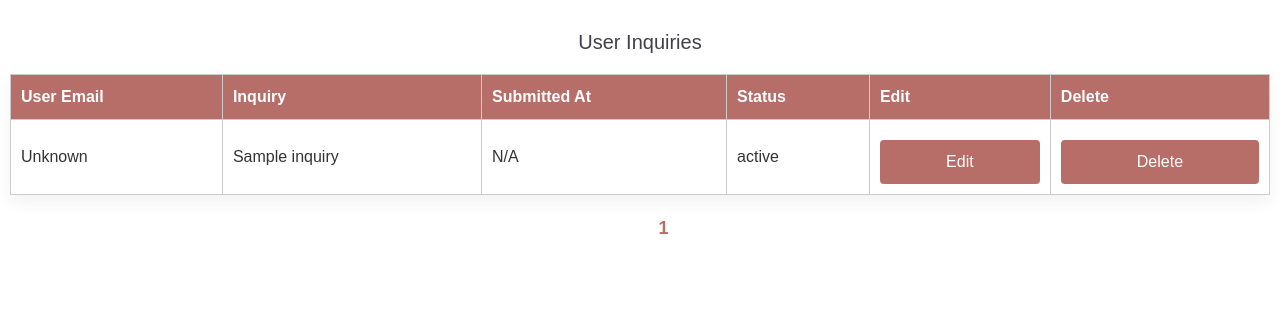
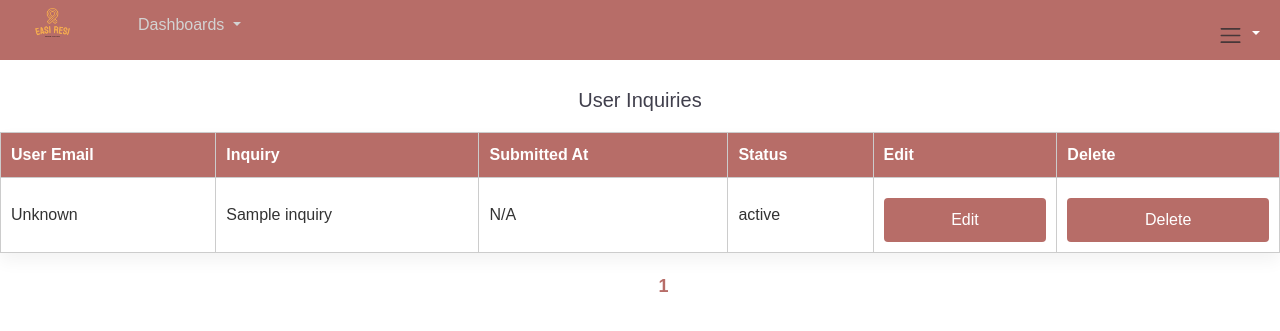
Before and after one commit to swin-adrian/PR-project, a Flask app: page /admin/viewinquiries in a window 1280 px wide. Shown: the top 331 px of the page. Run offline with Flask 3, Linux system fonts and the light colour scheme; a database or web service that is not in the repository returns one stand-in record (values such as "Sample title"); some libraries are stand-ins or nearby versions.

Commit message:
view inquiry

```diff
--- a/app/templates/viewinquiries.html
+++ b/app/templates/viewinquiries.html
@@ -12,14 +12,56 @@
     <script src="{{ url_for('static', filename='js/admin_inquiries.js') }}"></script>
     <!-- Additional CSS -->
     <link rel="stylesheet" type="text/css" href="{{ url_for('static', filename='css/edprovider_style.css') }}">
+
+
+    <header>
+  </header>
 </head>
+<nav class="navbar navbar-expand-lg navbar-light">
+  <div class="container-fluid navi_menu">
+      <a href="/" class="logo">
+          <img src="{{ url_for('static', filename='../static/css/images/logo.png') }}" alt="Company Logo" id="logo">
+      </a>
+
+          <div class="collapse navbar-collapse">
+            <ul class="navbar-nav me-auto mb-2 mb-lg-0">
+                <li class="nav-item dropdown">
+                    <a class="nav-link dropdown-toggle" href="#" id="dashboardDropdown" role="button" data-bs-toggle="dropdown" aria-expanded="false">
+                        Dashboards
+                    </a>
+                    <ul class="dropdown-menu" aria-labelledby="dashboardDropdown">
+
+              <li class="nav-item">
+                  <a class="nav-link" href="{{ url_for('admin.adminlanding') }}">Overview</a>
+              </li>
+              <li class="nav-item">
+                  <a class=" active" href="#" id="dashboardsDropdown" role="button" data-bs-toggle="dropdown">
+                      Dashboards
+                  </a>
+                  <ul class="dropdown-menu" aria-labelledby="dashboardsDropdown">
+                      <li><a class="dropdown-item" href="{{ url_for('admin.admin_dashboard_m') }}">Migrants</a></li>
+                      <li><a class="dropdown-item active" href="{{ url_for('admin.admin_dashboard_a') }}">Agents</a></li>
+                      <li><a class="dropdown-item" href="{{ url_for('admin.admin_dashboard_e') }}">Courses</a></li>
+                  </ul>
+              </li>
+          </ul>
+      </div>
+      <div class="dropdown ms-auto d-flex align-items-center">
+          <span class="welcome-text me-3"></span>
+          <button class="btn btn-secondary dropdown-toggle" type="button" id="dropdownMenuButton" data-bs-toggle="dropdown" aria-expanded="false">
+              <span class="navbar-toggler-icon"></span>
+          </button>
+          <ul class="dropdown-menu dropdown-menu-end" aria-labelledby="dropdownMenuButton">
+              <li><a class="dropdown-item" href="{{ url_for('admin.user_management') }}">User Management</a></li>
+              <li><a class="dropdown-item" href="{{ url_for('admin.manage_connections') }}">Manage Connections</a></li>
+              <li><a class="dropdown-item" href="{{ url_for('admin.viewinquiries') }}">View Inquiries</a></li>
+              <li><a class="dropdown-item" href="{{ url_for('admin.occupations') }}">Occupation Management</a></li>
+              <li><a class="dropdown-item" href="{{ url_for('auth.logout') }}">Logout</a></li>
+          </ul>
+      </div>
+  </div>
+</nav>
 <body>
-
-<header>
-    <!-- ... existing header content ... -->
-</header>
-
-<main>
     <h1>User Inquiries</h1>
 
     <table>
```
